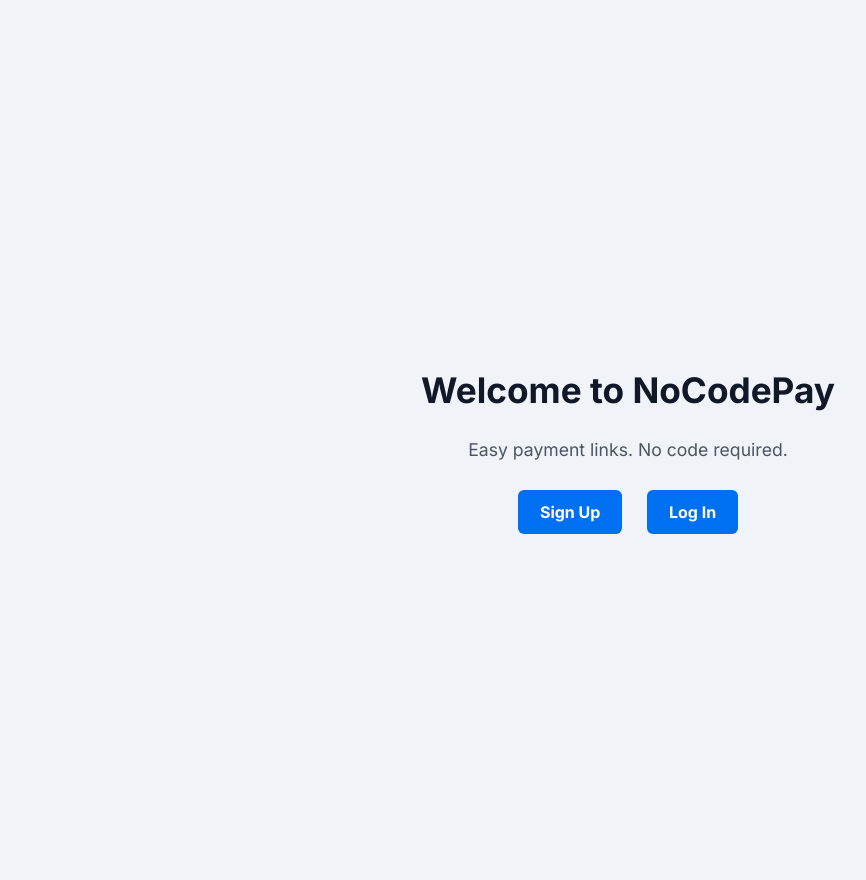
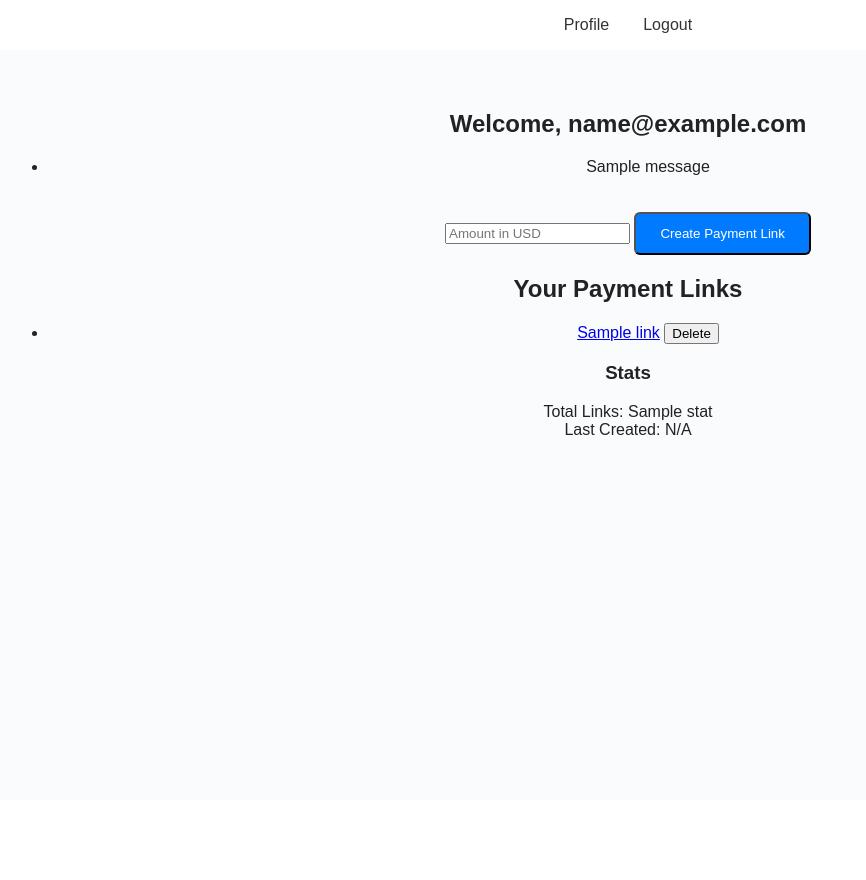
Before and after one commit to CODEREaDer24/Stripebridge, a Flask app: template templates/dashboard.html in a window 1280 px wide. Shown: the whole page, without its empty margins (12-878 px from the left). After the commit the page ends 435 px from the top, so only its background shows below. Run offline with Flask 3, Linux system fonts and the light colour scheme; the template is opened without the code that fills it: most values are stand-ins (such as "Sample title", 1, 10 or a date in 2020); one stand-in notice (Sample message) is shown; some libraries are stand-ins or nearby versions.

Commit message:
Update dashboard.html

```diff
--- a/templates/dashboard.html
+++ b/templates/dashboard.html
@@ -1,59 +1,55 @@
 <!DOCTYPE html>
 <html lang="en">
 <head>
-  <meta charset="UTF-8">
-  <meta name="viewport" content="width=device-width, initial-scale=1">
-  <title>NoCodePay – Easy Payment Links</title>
-  <link href="https://fonts.googleapis.com/css2?family=Inter:wght@400;700&display=swap" rel="stylesheet">
-  <style>
-    body {
-      margin: 0;
-      font-family: 'Inter', sans-serif;
-      background: #f0f4f8;
-      color: #1f2937;
-      display: flex;
-      flex-direction: column;
-      min-height: 100vh;
-      justify-content: center;
-      align-items: center;
-      text-align: center;
-      padding: 40px 20px;
-    }
-    h1 {
-      font-size: 2.2em;
-      color: #111827;
-      margin-bottom: 10px;
-    }
-    p {
-      font-size: 1.1em;
-      color: #4b5563;
-      margin-bottom: 30px;
-    }
-    a.button {
-      display: inline-block;
-      margin: 0 10px;
-      padding: 12px 22px;
-      background-color: #0070f3;
-      color: white;
-      border-radius: 6px;
-      text-decoration: none;
-      font-weight: 600;
-      transition: background 0.2s;
-    }
-    a.button:hover {
-      background-color: #0059c1;
-    }
-  </style>
+    <meta charset="UTF-8">
+    <title>Dashboard - NoCodePay</title>
+    <link rel="stylesheet" href="{{ url_for('static', filename='css/style.css') }}">
 </head>
 <body>
+    <header>
+        <nav class="nav">
+            <a href="/profile">Profile</a>
+            <a href="/logout">Logout</a>
+        </nav>
+    </header>
 
-  <h1>Welcome to NoCodePay</h1>
-  <p>Easy payment links. No code required.</p>
+    <section class="dashboard">
+        <h1>Welcome, {{ email }}</h1>
 
-  <div>
-    <a href="/signup" class="button">Sign Up</a>
-    <a href="/login" class="button">Log In</a>
-  </div>
+        {% with messages = get_flashed_messages() %}
+            {% if messages %}
+                <ul class="flash">
+                    {% for msg in messages %}
+                        <li>{{ msg }}</li>
+                    {% endfor %}
+                </ul>
+            {% endif %}
+        {% endwith %}
 
+        <form method="POST" action="/create_link">
+            <input type="number" name="amount" placeholder="Amount in USD" min="0" step="0.01" required>
+            <button type="submit" class="btn-primary">Create Payment Link</button>
+        </form>
+
+        <h2>Your Payment Links</h2>
+        {% if links %}
+            <ul class="link-list">
+                {% for link in links %}
+                    <li>
+                        <a href="{{ link[1] }}" target="_blank">{{ link[1] }}</a>
+                        <form method="POST" action="/delete_link/{{ link[0] }}" style="display:inline;">
+                            <button type="submit">Delete</button>
+                        </form>
+                    </li>
+                {% endfor %}
+            </ul>
+        {% else %}
+            <p>No links yet. Create one above.</p>
+        {% endif %}
+
+        <h3>Stats</h3>
+        <p>Total Links: {{ stats[0] }}<br>
+        Last Created: {{ stats[1] if stats[1] else 'N/A' }}</p>
+    </section>
 </body>
 </html>
```
